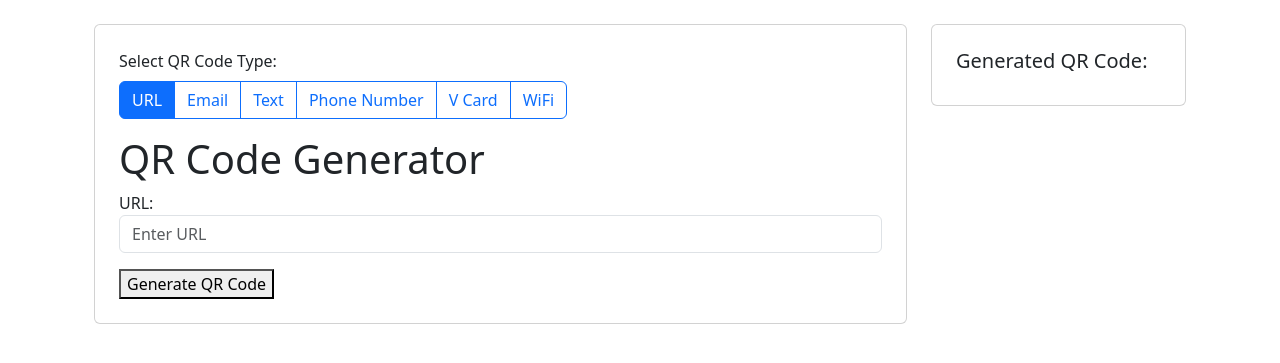
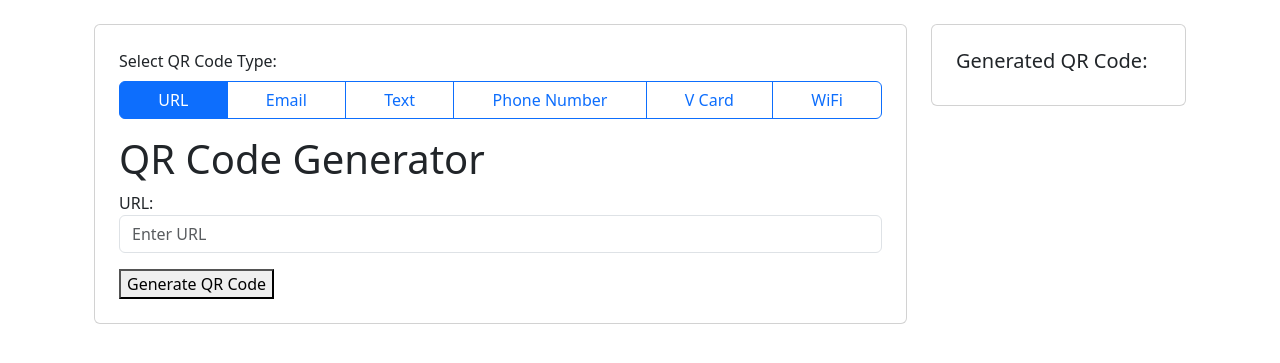
Before and after one commit to a22106/piusdev-api-django, a Django app: template qr/templates/qr/index.html in a window 1280 px wide. Shown: the part 56-419 px from the top of the page. Run offline with Django 4.2, Linux system fonts and the light colour scheme; the template is opened without the code that fills it, so the values that code supplies are empty; some libraries are stand-ins or nearby versions.

Commit message:
add viewport metadata, 반응형 type buttons

```diff
--- a/qr/templates/qr/index.html
+++ b/qr/templates/qr/index.html
@@ -13,24 +13,24 @@
                 <div class="card p-4">
                     <div class="mb-3">
                         <label class="form-label d-block">Select QR Code Type:</label>
-                        <div class="btn-group" role="group" aria-label="QR Code Type">
+<div class="btn-group d-flex flex-wrap" role="group" aria-label="QR Code Type">
     <input type="radio" class="btn-check" name="qr_type" id="typeUrl" value="url" autocomplete="off" checked>
-                            <label class="btn btn-outline-primary" for="typeUrl">URL</label>
+    <label class="btn btn-outline-primary flex-fill" for="typeUrl">URL</label>
 
     <input type="radio" class="btn-check" name="qr_type" id="typeEmail" value="email" autocomplete="off">
-                            <label class="btn btn-outline-primary" for="typeEmail">Email</label>
+    <label class="btn btn-outline-primary flex-fill" for="typeEmail">Email</label>
 
     <input type="radio" class="btn-check" name="qr_type" id="typeText" value="text" autocomplete="off">
-                            <label class="btn btn-outline-primary" for="typeText">Text</label>
+    <label class="btn btn-outline-primary flex-fill" for="typeText">Text</label>
 
     <input type="radio" class="btn-check" name="qr_type" id="typePhone" value="phone" autocomplete="off">
-                            <label class="btn btn-outline-primary" for="typePhone">Phone Number</label>
+    <label class="btn btn-outline-primary flex-fill" for="typePhone">Phone Number</label>
 
     <input type="radio" class="btn-check" name="qr_type" id="typeVcard" value="vcard" autocomplete="off">
-                            <label class="btn btn-outline-primary" for="typeVcard">V Card</label>
+    <label class="btn btn-outline-primary flex-fill" for="typeVcard">V Card</label>
 
     <input type="radio" class="btn-check" name="qr_type" id="typeWifi" value="wifi" autocomplete="off">
-                            <label class="btn btn-outline-primary" for="typeWifi">WiFi</label>
+    <label class="btn btn-outline-primary flex-fill" for="typeWifi">WiFi</label>
 </div>
                     </div>
 
--- a/templates/base.html
+++ b/templates/base.html
@@ -4,6 +4,7 @@
     {% load static %}
     {% load bootstrap5 %}
     <meta charset="UTF-8">
+    <meta name="viewport" content="width=device-width, initial-scale=1.0">
     <title>{% block title %}QR Code Generator{% endblock %}</title>
     <meta name="description" content="{% block description %}{{ description }}{% endblock %}">
     <meta name="keywords" content="{% block keywords %}{{ keywords }}{% endblock %}">
```
Lines whose indentation alone changed are shown as unchanged.
